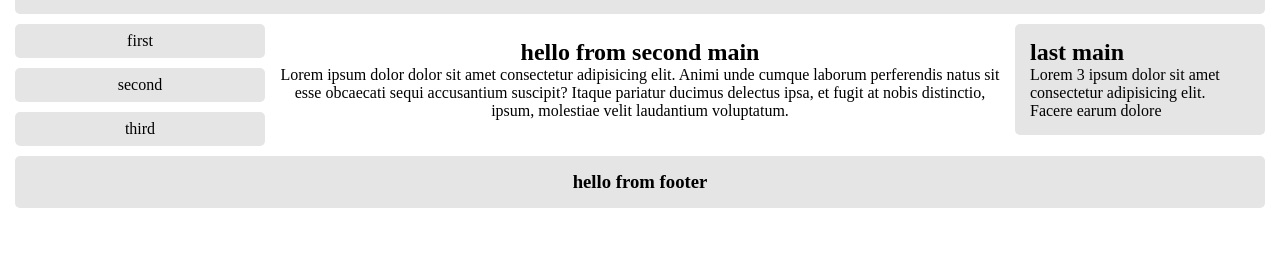
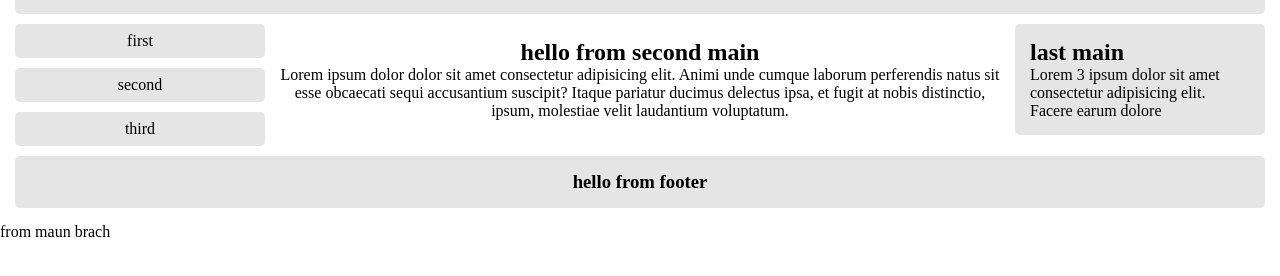
Before and after one commit to almog-levi-swi/git-demo-responsive-web, a plain HTML site: page src/index.html in a window 1280 px wide. Shown: the part 68-344 px from the top of the page. Drawn offline with Linux system fonts and the light colour scheme.

Commit message:
change from main branch

```diff
--- a/src/index.html
+++ b/src/index.html
@@ -86,5 +86,7 @@
         <footer><h3>hello from footer</h3></footer>
     </div>
 
+    <div>from maun brach</div>
+
 </body>
 </html>
```
